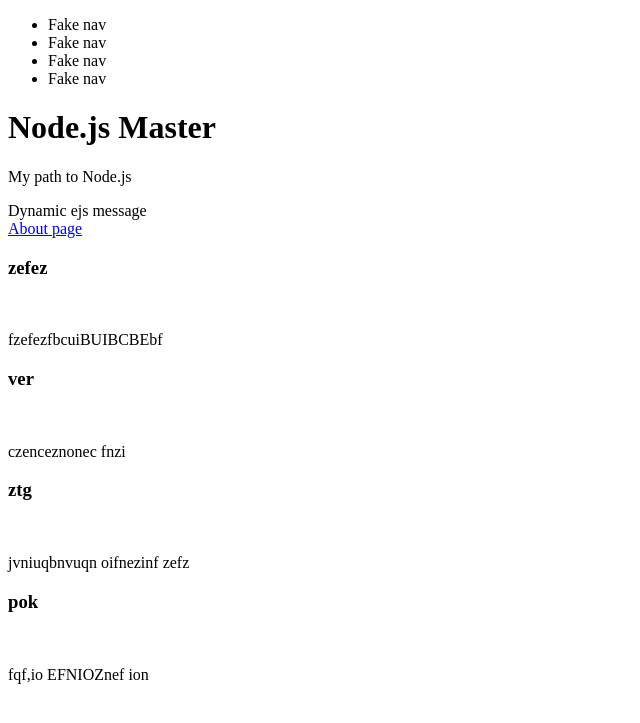
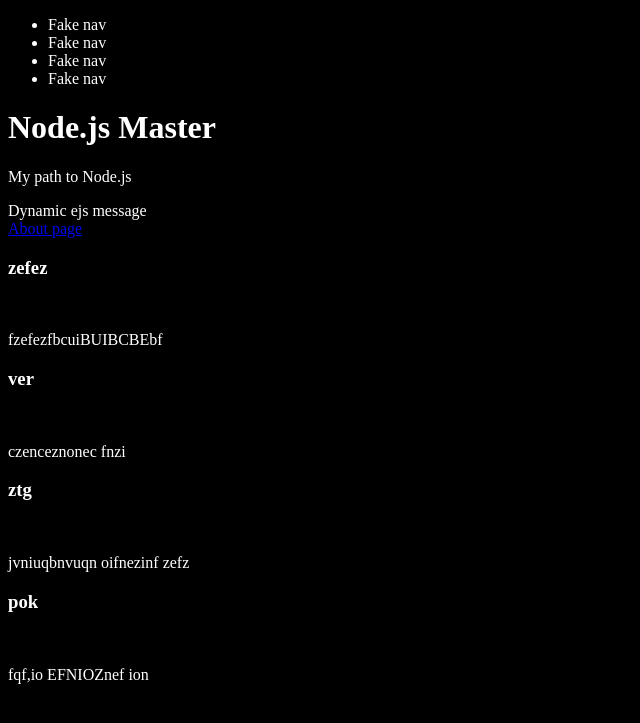
Before and after one commit to jeanchaneto/nodejs-crash-course, a Node server app: page / in a window 1280 px wide. Shown: the top 723 px of the page, without its empty margins (0-640 px from the left). Run offline with Node 20, Linux system fonts and the light colour scheme.

Commit message:
Middleware and Static files (i.e. css)

```diff
--- a/app.js
+++ b/app.js
@@ -18,6 +18,9 @@
 });
 
 app.use(morgan("dev"));
+
+//Middleware & static files
+app.use(express.static('./public'));
 
 //Respond to request
 app.get("/", (req, res) => {
--- /dev/null
+++ b/public/styles.css
@@ -0,0 +1,4 @@
+body {
+    color: white;
+    background-color: black;
+}
--- a/views/partials/head.ejs
+++ b/views/partials/head.ejs
@@ -3,4 +3,5 @@
     <meta http-equiv="X-UA-Compatible" content="IE=edge">
     <meta name="viewport" content="width=device-width, initial-scale=1.0">
     <title>NodeJS Crash Course</title>
+    <link rel="stylesheet" href="./styles.css">
 </head>
```
